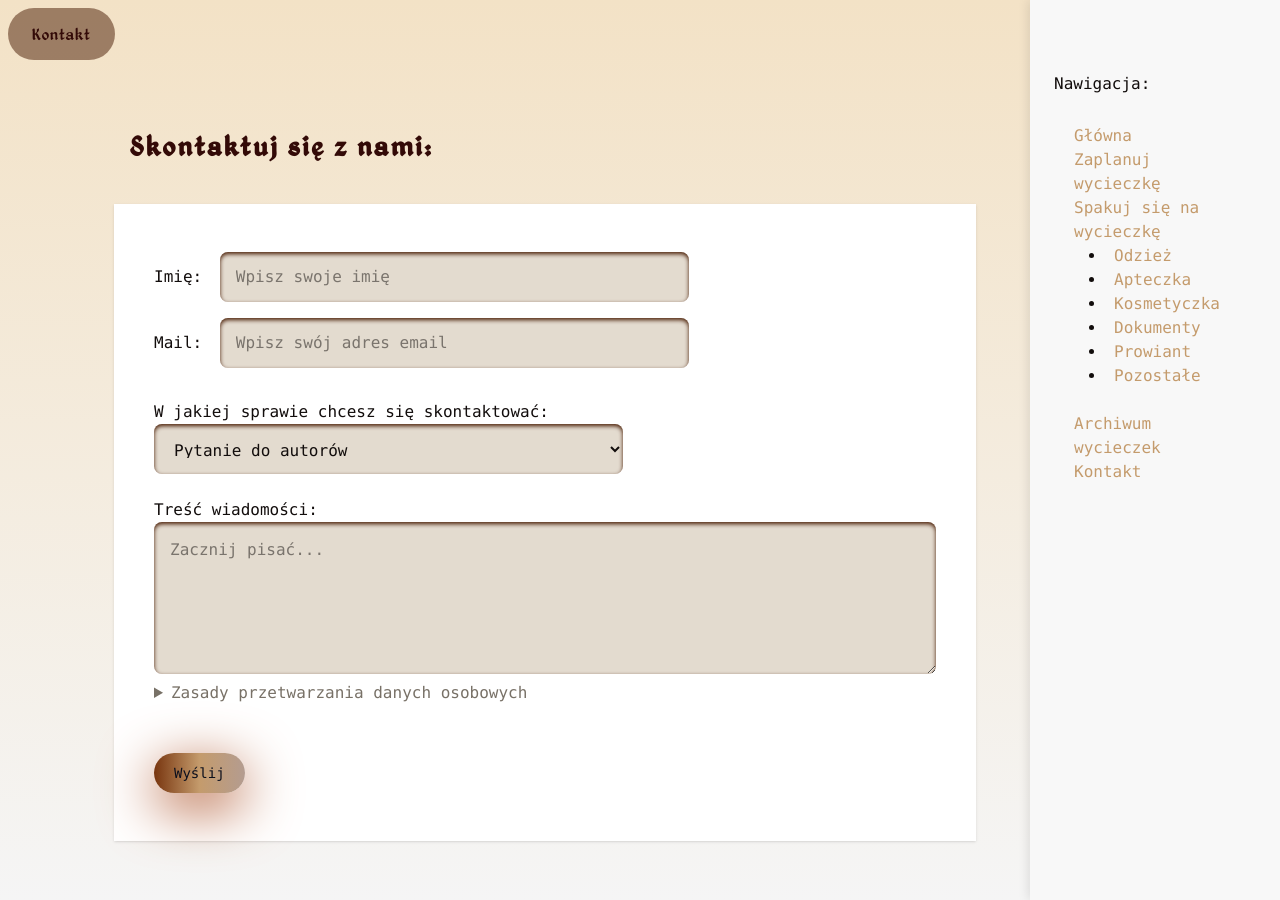
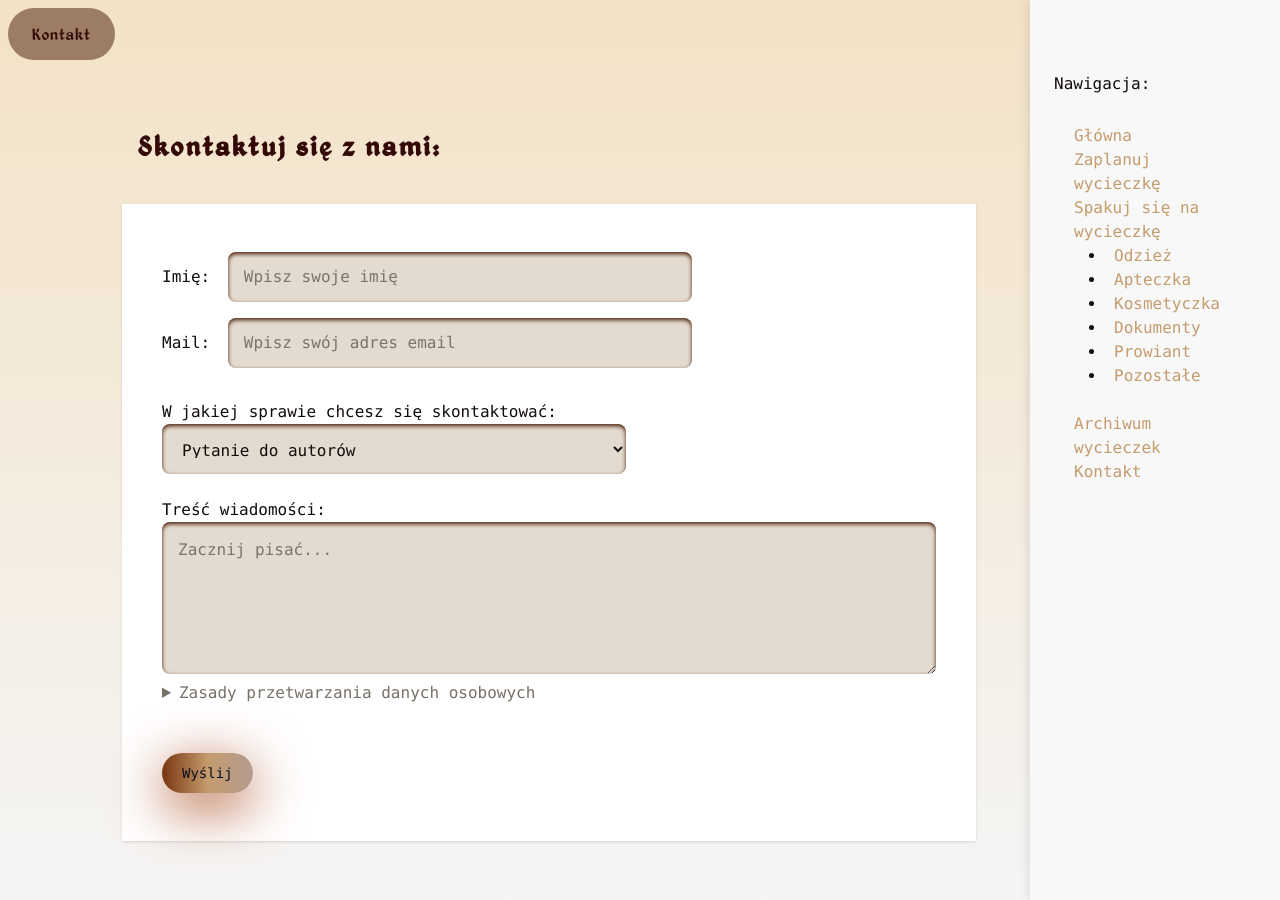
Before and after one commit to kama-pa-go/KGprojects, a Jekyll site: the page built from kontakt.md, in a window 1280 px wide and 900 px high. Built offline with Jekyll 4.4.1, drawn with Linux system fonts in a browser that asks for light colours.

Commit message:
Your commit message here

```diff
--- a/_includes/navigation_ekwipunek.html
+++ b/_includes/navigation_ekwipunek.html
@@ -7,7 +7,7 @@
     <br>
     <ul class="list-outside ps-6">
         {% for item in site.data.navigationekwipunek %}
-        <li class="ps-2"> <a href="{{ item.link }}"class="hover:text-xl" {% if page.url == item.link2 %} style="color: rgb(255, 247, 210);"{% endif %}>
+        <li class="ps-2"> <a href="{{ item.link }}"class="hover:text-xl" {% if page.url == item.link2 %} style="color: rgb(204, 150, 0);"{% endif %}>
            {{ item.name }}
         </a> </li>
         {% endfor %}
--- a/assets/output.css
+++ b/assets/output.css
@@ -2355,9 +2355,19 @@
       max-width: 300px;
     }
   }
+  .xl\:ml-1 {
+    @media (width >= 80rem) {
+      margin-left: calc(var(--spacing) * 1);
+    }
+  }
   .xl\:ml-10 {
     @media (width >= 80rem) {
       margin-left: calc(var(--spacing) * 10);
+    }
+  }
+  .xl\:ml-12 {
+    @media (width >= 80rem) {
+      margin-left: calc(var(--spacing) * 12);
     }
   }
   .xl\:max-w-\[330px\] {
--- a/kontakt.md
+++ b/kontakt.md
@@ -2,7 +2,7 @@
 layout: default1
 title: Kontakt
 ---
-<div class="items-center xl:ml-10">
+<div class="items-center xl:ml-12">
 <h1 class="p-4 my-10"> Skontaktuj się z nami:</h1>
 <form action="/submit-form" method="post" class="-mt-4 bg-white shadow-sm max-w-[900px] sm:w-full p-6">
 <div class="p-4">
```
Also changed, not shown: _layouts/ekwipunek1.html (+0 -15 lines).
